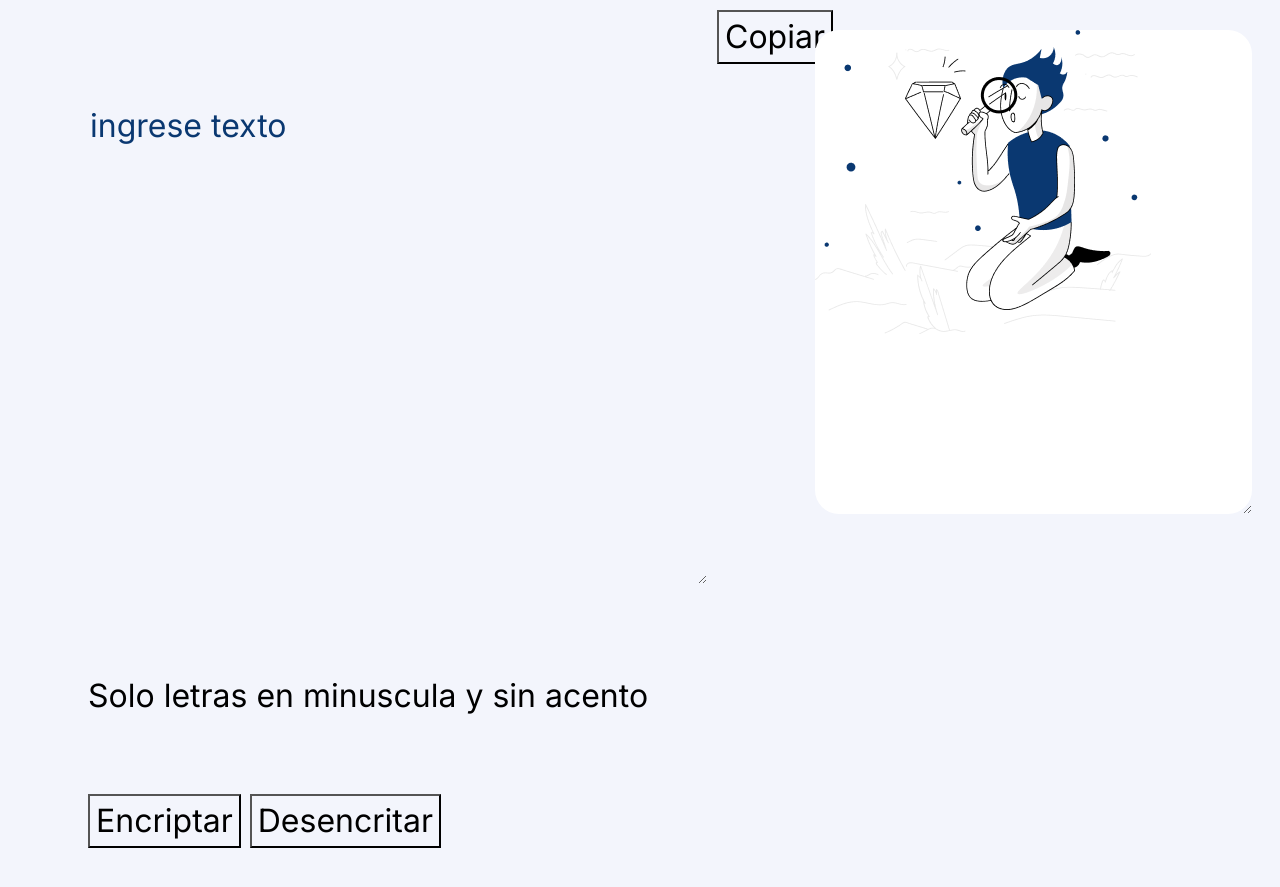
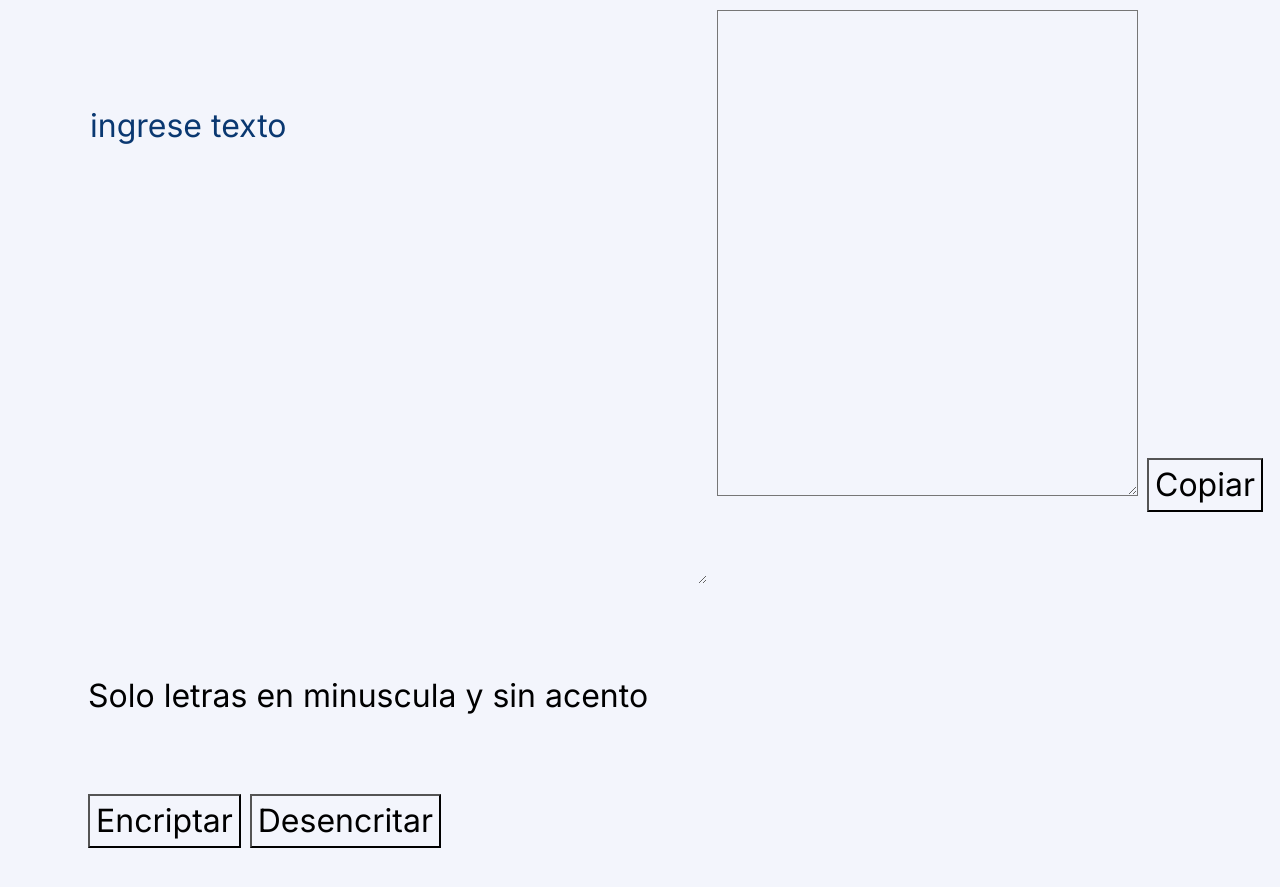
Before and after one commit to Cdiazdl/Encriptador, a plain HTML site: page index.html in a window 1280 px wide. Shown: the part 59-946 px from the top of the page. Drawn offline with Linux system fonts and the light colour scheme; a web font is replaced by a local one.

Commit message:
Crea HTML

```diff
--- a/index.html
+++ b/index.html
@@ -24,7 +24,7 @@
             <button class="BotonDesencriptar">Desencritar</button>
         </section>
         <section>
-            <textarea cols="20" class="TextAreaSecundaria" rows="10"></textarea>
+            <textarea cols="20" class="TextAreaEncriptacion" rows="10"></textarea>
             <button class="BotonCopiar">Copiar</button>
 
         </section>
```
